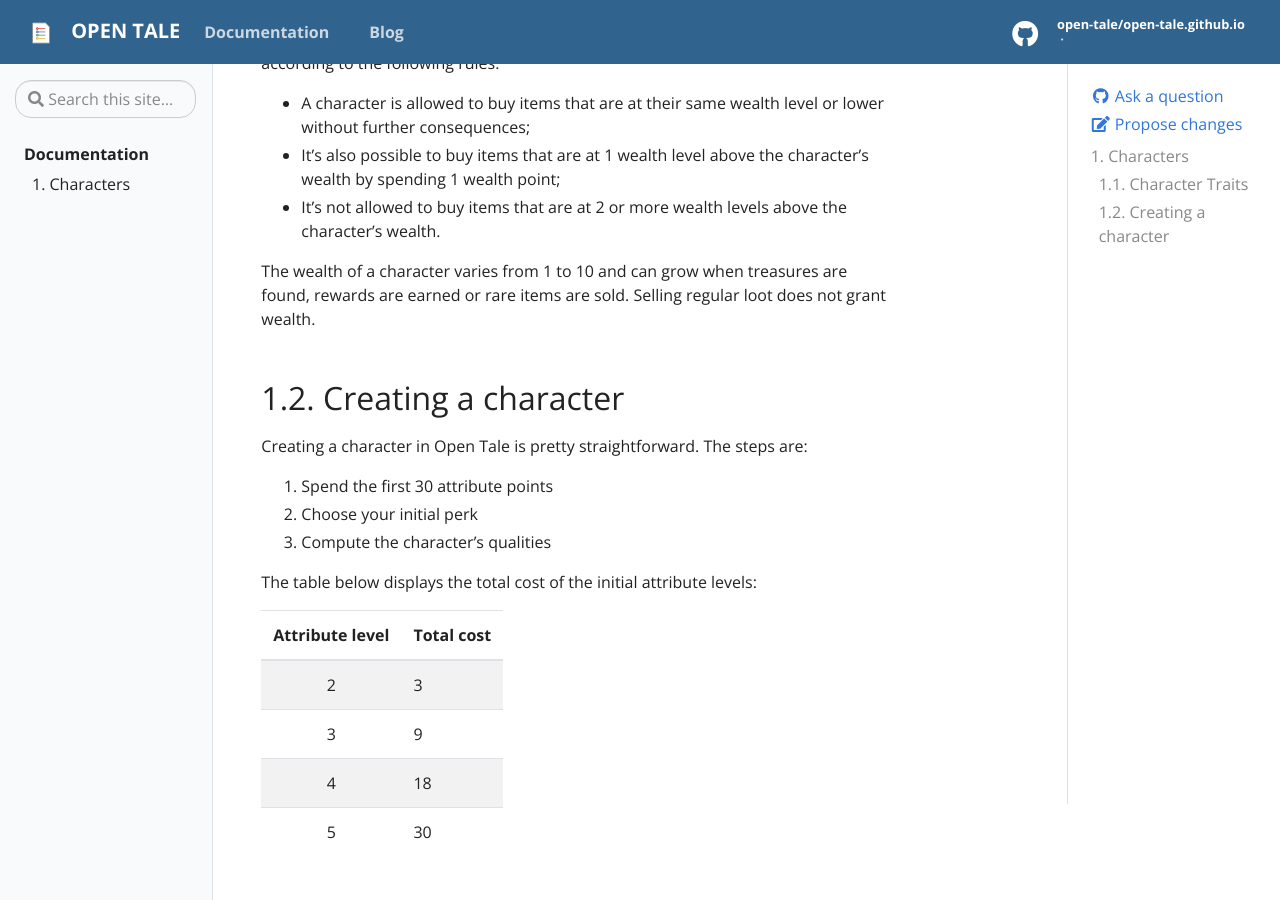
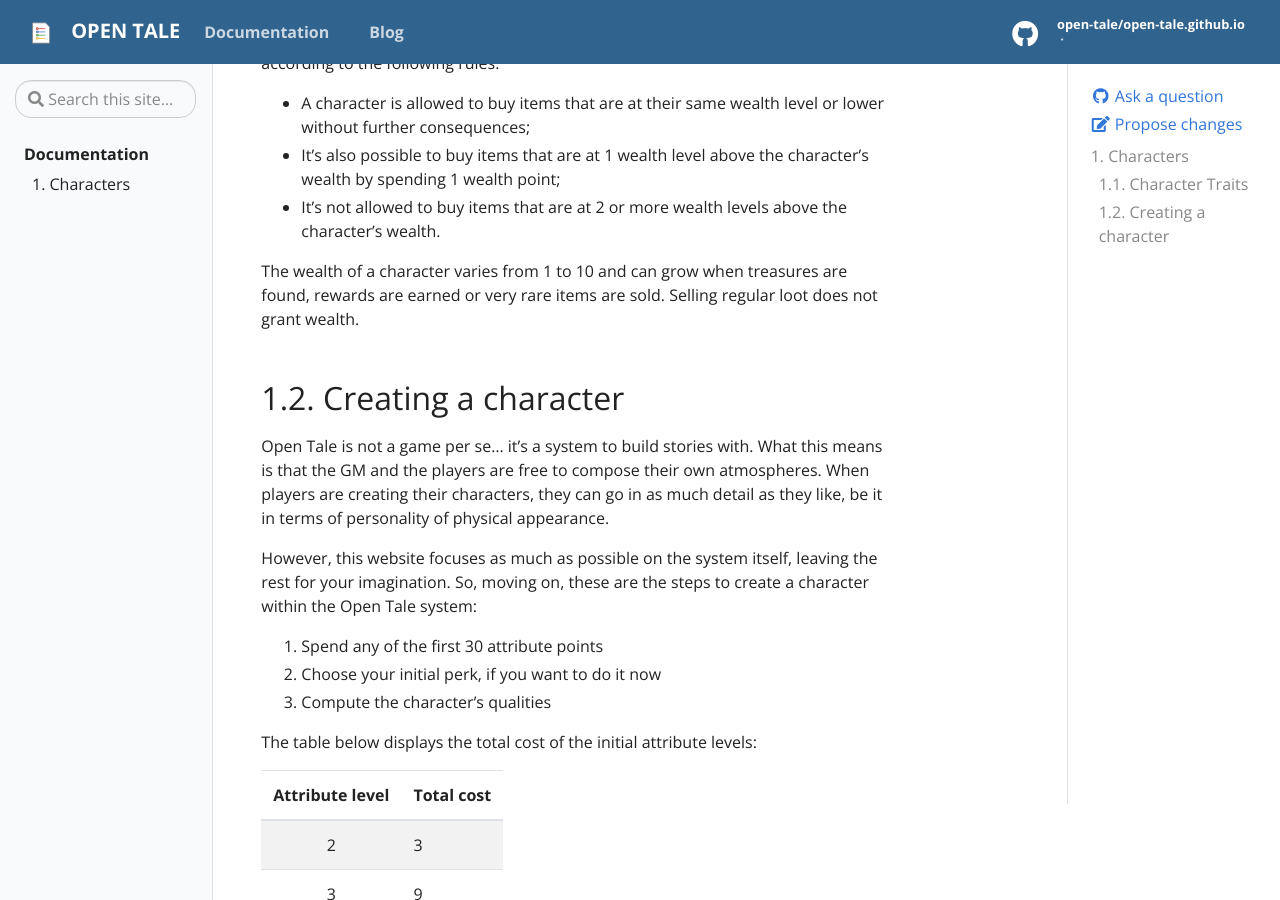
Before and after one commit to open-tale/open-tale.github.io, a Jekyll site: the page built from _docs/01-characters.md, in a window 1280 px wide and 900 px high, scrolled down 2800 px. Built offline with Jekyll 4.4.1, drawn with Linux system fonts in a browser that asks for light colours.

Commit message:
update ch1

```diff
--- a/_docs/01-characters.md
+++ b/_docs/01-characters.md
@@ -109,15 +109,22 @@ character's wealth by spending 1 wealth point;
 character's wealth.
 
 The wealth of a character varies from 1 to 10 and can grow when treasures are
-found, rewards are earned or rare items are sold. Selling regular loot does not
-grant wealth.
+found, rewards are earned or very rare items are sold. Selling regular loot does
+not grant wealth.
 
 ## 1.2. Creating a character
 
-Creating a character in Open Tale is pretty straightforward. The steps are:
+Open Tale is not a game per se... it's a system to build stories with. What this
+means is that the GM and the players are free to compose their own atmospheres.
+When players are creating their characters, they can go in as much detail as
+they like, be it in terms of personality of physical appearance.
 
-1. Spend the first 30 attribute points
-2. Choose your initial perk
+However, this website focuses as much as possible on the system itself, leaving
+the rest for your imagination. So, moving on, these are the steps to create a
+character within the Open Tale system:
+
+1. Spend any of the first 30 attribute points
+2. Choose your initial perk, if you want to do it now
 3. Compute the character's qualities
 
 The table below displays the total cost of the initial attribute levels:
```
Also changed, not shown: pages/index.md (+1 -1 lines).
